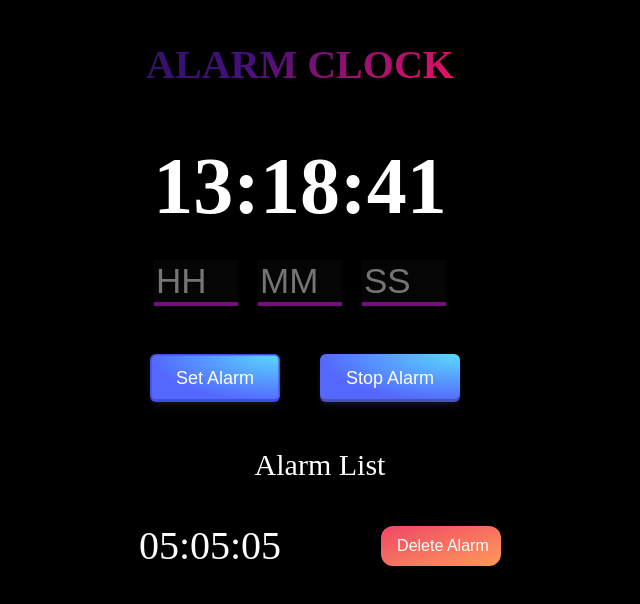
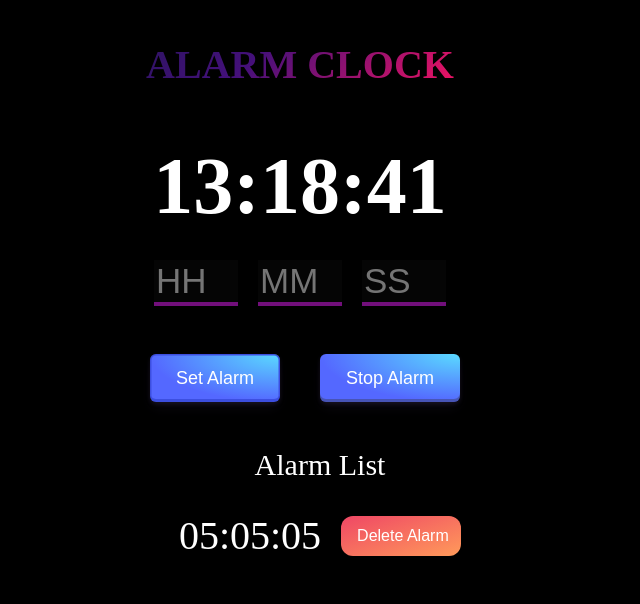
Before and after one commit to amitmungare/Alarm-clock-wepApp, a plain HTML site: page index.html in a window 1280 px wide. Both pictures are taken after typing "5", "5", "5" into the empty fields and a click on the button "Set Alarm". Shown: the whole page, without its empty margins (340-980 px from the left). Drawn offline with Linux system fonts and the light colour scheme.

Commit message:
work all good

```diff
--- a/index.css
+++ b/index.css
@@ -68,7 +68,6 @@ li{
 }
 
 .time-list{
-    padding:10px;
     display: flex;
     justify-content:center;
     align-items: center;
@@ -76,7 +75,7 @@ li{
 
 #time-span{
     font-size: 40px;
-    margin-right: 100px;
+    margin-right: 20px;
 }
 
 
--- a/index.js
+++ b/index.js
@@ -69,7 +69,7 @@ remove = (value) => {
 function showNewAlarm(newAlarm){
     const html =`
     <li class = "time-list">
-        <span class="time" id="time-span">${newAlarm}</span>
+        <span class="time" id="time-span">${newAlarm} </span>
         <button class="deleteAlarm time-control" id="delete-button" onclick = "remove(this.value)" value=${newAlarm}>Delete Alarm</button>
     </li>`
     myList.innerHTML += html
```
